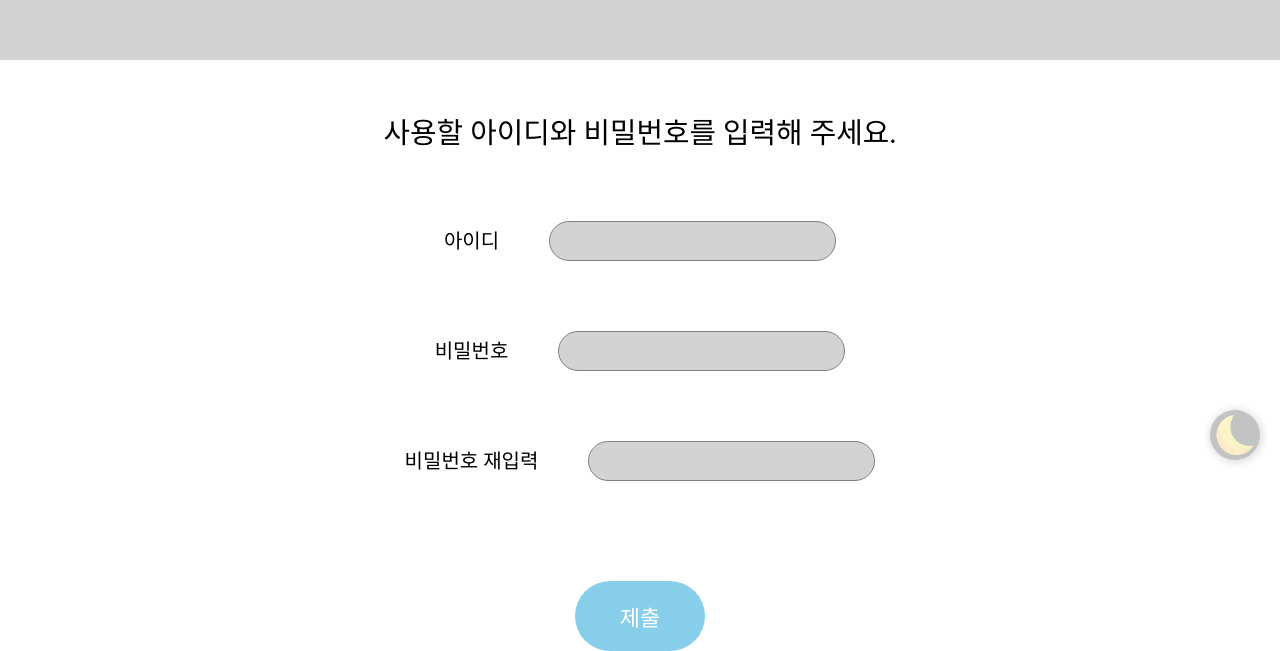
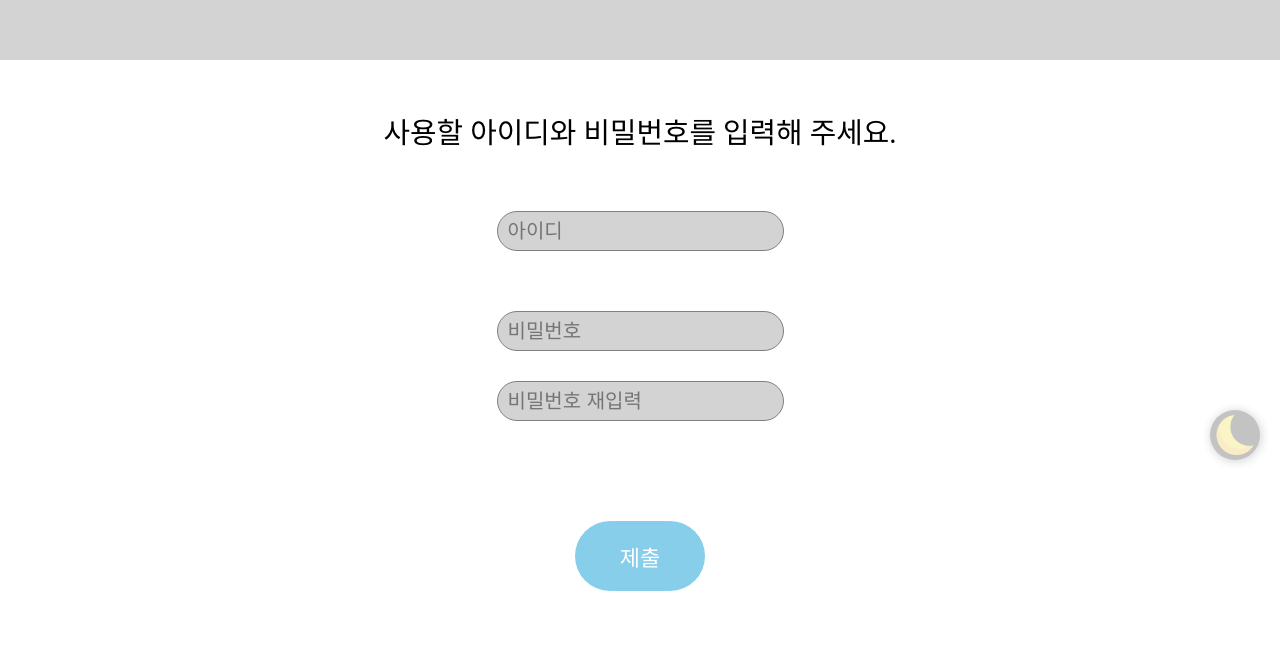
Before and after one commit to DKU-D-Coding-teams/2023-1-developers, a React (Create React App) app in the folder frontend/: page /register/id-pw in a window 1280 px wide. Shown: the part 240-891 px from the top of the page. After the commit the page ends 831 px from the top, so only its background shows below. Built offline with nearby package versions, Linux system fonts and the light colour scheme; a web font is replaced by a local one.

Commit message:
feat: inputState 연동

```diff
--- a/frontend/src/pages/register/IdPwRegister.tsx
+++ b/frontend/src/pages/register/IdPwRegister.tsx
@@ -1,8 +1,19 @@
 import { RegisterPageTitle } from "components";
 import styled from "styled-components";
 import { waitAndDragUpFadeIn } from "styles";
+import { useState } from "react";
 
 export default function IdPwRegister() {
+  const [inputState, setInputState] = useState({
+    id: "",
+    pw: "",
+    pwRe: "",
+  });
+
+  const handleInput = function (e) {
+    setInputState({ ...inputState, [e.target.name]: e.target.value });
+  };
+
   return (
     <>
       <RegisterPageTitle>사용할 아이디와 비밀번호를 입력해 주세요.</RegisterPageTitle>
@@ -11,20 +22,11 @@ export default function IdPwRegister() {
           e.preventDefault();
         }}
       >
-        <Label>
-          <p>아이디</p>
-          <input />
-        </Label>
+        <Input placeholder="아이디" name="id" onChange={handleInput} />
 
-        <Label>
-          <p>비밀번호</p>
-          <input />
-        </Label>
+        <Input type="password" placeholder="비밀번호" name="pw" onChange={handleInput} />
 
-        <Label>
-          <p>비밀번호 재입력</p>
-          <input />
-        </Label>
+        <Input type="password" marginTop="30px" placeholder="비밀번호 재입력" name="pwRe" onChange={handleInput} />
 
         <SubmitInput type="submit" value="제출" />
       </form>
@@ -32,34 +34,22 @@ export default function IdPwRegister() {
   );
 }
 
-const Label = styled.label`
+const Input = styled.input<{ marginTop?: string }>`
   position: relative;
   display: block;
   margin: 0 auto;
-  margin-top: 70px;
-  width: fit-content;
+  margin-top: ${({ marginTop }) => marginTop || "60px"};
 
-  animation: ${waitAndDragUpFadeIn} 2s;
-
-  p {
-    display: inline;
-    margin-right: 50px;
-    font-size: 20px;
-    color: ${({ theme }) => theme.colors.defaultFont};
-    transition: color 1s;
-  }
-
-  input {
   height: 40px;
   line-height: 40px;
-
   padding: 10px;
   font-size: 20px;
 
   background-color: lightgray;
   border: 1px solid gray;
   border-radius: 40px;
-  }
+
+  animation: ${waitAndDragUpFadeIn} 2s;
 `;
 
 const SubmitInput = styled.input`
```
Lines whose indentation alone changed are shown as unchanged.
